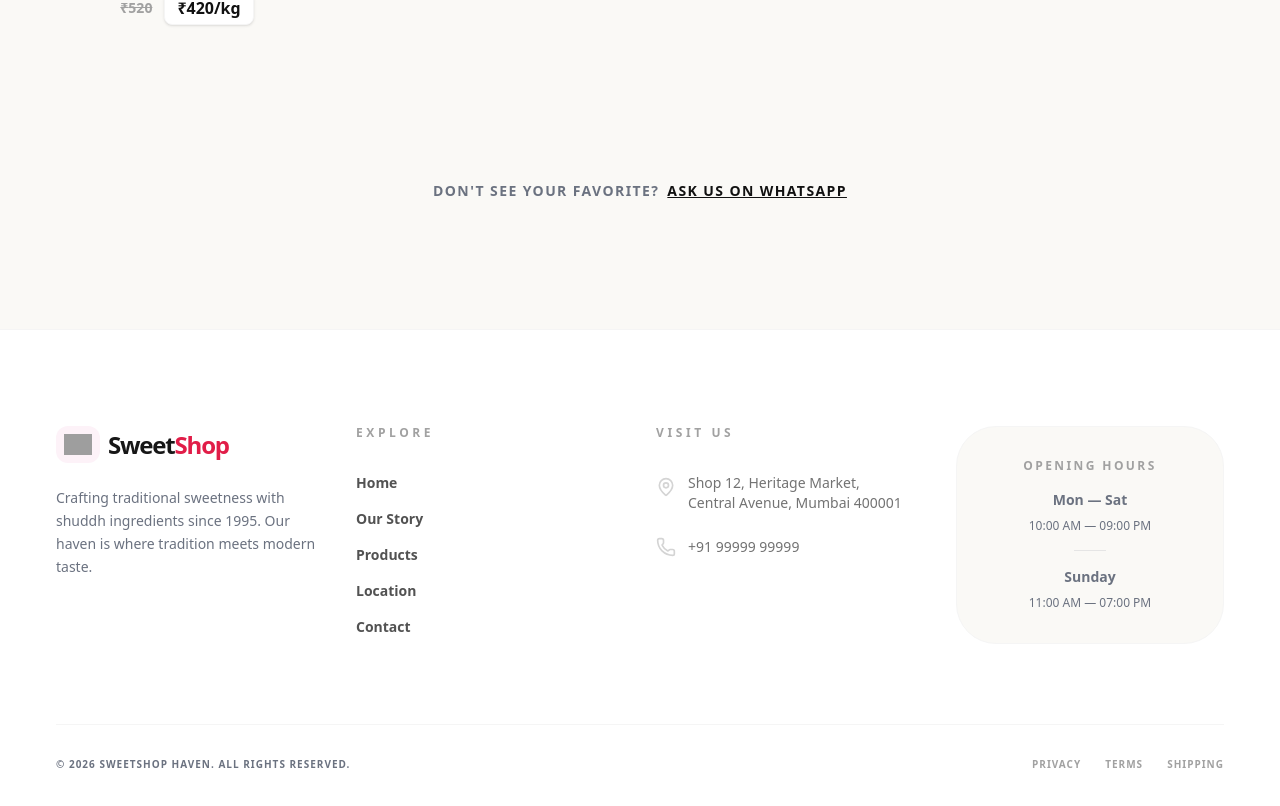
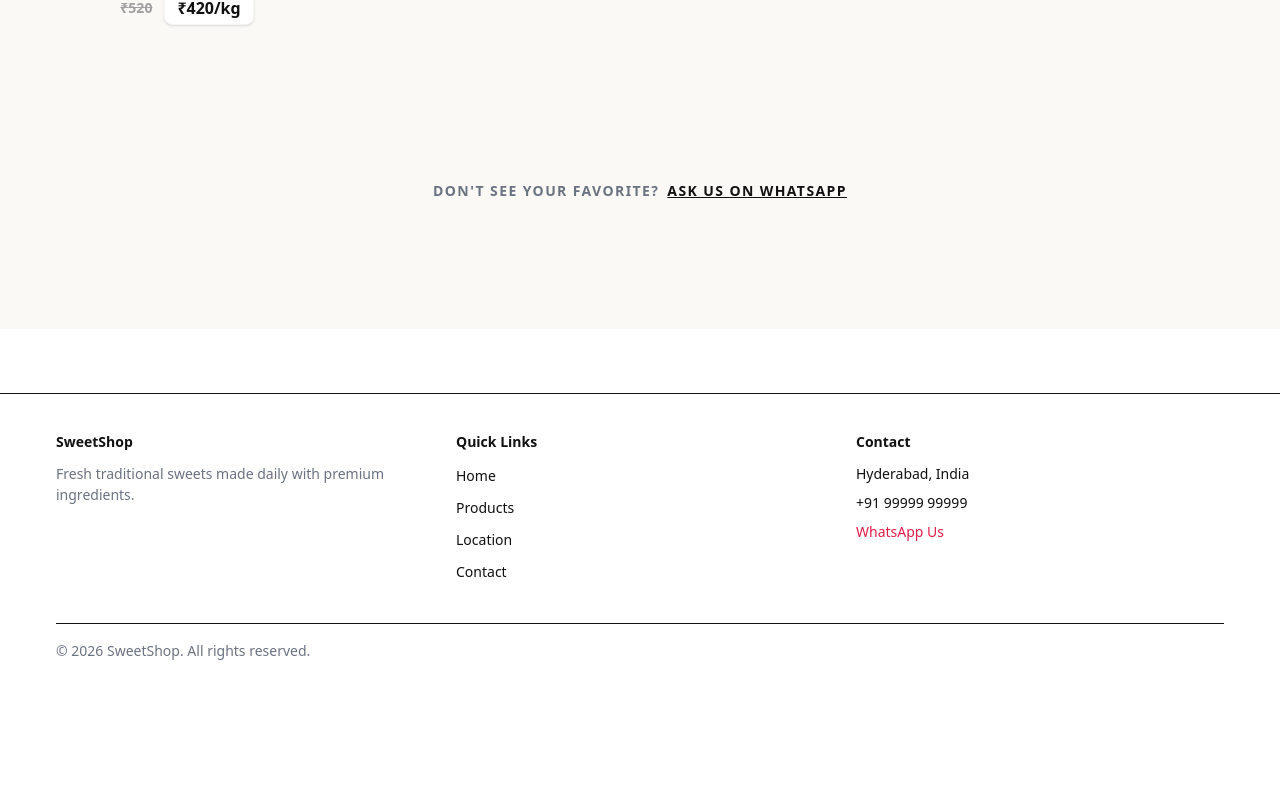
Before and after one commit to md-faizanahmad/sweets-shop, a Next.js app: page / in a window 1280 px wide. Shown: the part 1915-2721 px from the top of the page. After the commit the page ends 2592 px from the top, so only its background shows below. Built offline with nearby package versions, Linux system fonts and the light colour scheme; grey boxes are pictures that could not be loaded.

Commit message:
feat: created Location and SocilLink Componennt

```diff
--- /dev/null
+++ b/src/components/layouts/config/footer.config.ts
@@ -0,0 +1,33 @@
+export type FooterLink = {
+  label: string;
+  href: string;
+};
+
+export type FooterConfig = {
+  brand: string;
+  description: string;
+  links: FooterLink[];
+  contact: {
+    phone: string;
+    whatsapp: string;
+    location: string;
+  };
+};
+
+export const footerConfig: FooterConfig = {
+  brand: "SweetShop",
+  description: "Fresh traditional sweets made daily with premium ingredients.",
+
+  links: [
+    { label: "Home", href: "/" },
+    { label: "Products", href: "#products" },
+    { label: "Location", href: "#location" },
+    { label: "Contact", href: "#contact" },
+  ],
+
+  contact: {
+    phone: "+91 99999 99999",
+    whatsapp: "https://wa.me/919999999999",
+    location: "Hyderabad, India",
+  },
+};
--- /dev/null
+++ b/src/components/layouts/config/location.config.ts
@@ -0,0 +1,13 @@
+export type LocationConfig = {
+  embedUrl: string;
+  directionsUrl: string;
+  address: string;
+};
+
+export const locationConfig: LocationConfig = {
+  embedUrl: "https://www.google.com/maps?q=Hyderabad&output=embed",
+
+  directionsUrl: "https://www.google.com/maps/dir/?api=1&destination=Hyderabad",
+
+  address: "Hyderabad, India",
+};
--- /dev/null
+++ b/src/components/layouts/footer-meta.tsx
@@ -0,0 +1,9 @@
+"use client";
+
+export function FooterMeta() {
+  return (
+    <p className="text-small text-(--muted)">
+      © {new Date().getFullYear()} SweetShop. All rights reserved.
+    </p>
+  );
+}
--- a/src/components/layouts/footer.tsx
+++ b/src/components/layouts/footer.tsx
@@ -1,125 +1,65 @@
-"use client";
-
 import Link from "next/link";
-import Image from "next/image";
-import { motion } from "framer-motion";
-import { MapPin, Phone, Mail, ArrowUpRight, Cookie } from "lucide-react";
-import { NAV_LINKS } from "@/@types/nav";
+import { Container } from "@/components/ui/container";
+import { footerConfig } from "./config/footer.config";
+import { FooterMeta } from "./footer-meta";
 
 export function Footer() {
-  const currentYear = new Date().getFullYear();
+  const { brand, description, links, contact } = footerConfig;
 
   return (
-    <footer className="relative bg-white pt-24 pb-12 overflow-hidden border-t border-neutral-100">
-      {/* Organic Background Decoration */}
-      <div className="absolute top-0 left-1/2 -translate-x-1/2 w-full h-24 bg-[#FAF9F6] rounded-[0_0_100%_100%] -z-10" />
-
-      <div className="container mx-auto px-6">
-        <div className="grid grid-cols-1 md:grid-cols-2 lg:grid-cols-4 gap-12 lg:gap-8">
-          {/* 1. Brand Identity */}
-          <div className="space-y-6 text-center md:text-left">
-            <Link href="/" className="inline-flex items-center gap-2 group">
-              <div className="bg-pink-50 p-2 rounded-xl group-hover:rotate-12 transition-transform">
-                <Image src="/brandIcon.png" alt="Logo" width={28} height={28} />
-              </div>
-              <span className="text-2xl font-black tracking-tighter text-neutral-900">
-                Sweet<span style={{ color: "var(--nav-hover)" }}>Shop</span>
-              </span>
-            </Link>
-            <p className="text-neutral-500 leading-relaxed text-sm max-w-xs mx-auto md:mx-0">
-              Crafting traditional sweetness with shuddh ingredients since 1995.
-              Our haven is where tradition meets modern taste.
-            </p>
-            {/* <div className="flex items-center justify-center md:justify-start gap-4">
-              {[Instagram, Facebook].map((Icon, i) => (
-                <motion.a
-                  key={i}
-                  href="#"
-                  whileHover={{ y: -4 }}
-                  className="p-3 rounded-full bg-[#FAF9F6] text-neutral-400 hover:text-[var(--nav-hover)] transition-colors border border-neutral-100"
-                >
-                  <Icon className="w-5 h-5" />
-                </motion.a>
-              ))}
-            </div> */}
+    <footer className="border-t mt-16">
+      <Container>
+        <div className="py-10 grid gap-8 md:grid-cols-3">
+          {/* Brand */}
+          <div>
+            <h3 className="text-sm font-semibold">{brand}</h3>
+            <p className="text-small mt-3">{description}</p>
           </div>
 
-          {/* 2. Quick Navigation */}
-          <div className="text-center md:text-left">
-            <h4 className="font-black text-xs uppercase tracking-[0.3em] text-neutral-400 mb-8">
-              Explore
-            </h4>
-            <ul className="space-y-4">
-              {NAV_LINKS.map((link) => (
-                <li key={link.href}>
+          {/* Links */}
+          <div>
+            <h4 className="text-sm font-medium mb-3">Quick Links</h4>
+            <ul className="space-y-2">
+              {links.map((link) => (
+                <li key={link.label}>
                   <Link
                     href={link.href}
-                    className="group flex items-center justify-center md:justify-start gap-2 text-sm font-bold text-neutral-600 hover:text-[var(--nav-hover)] transition-colors"
+                    className="text-small hover:text-[var(--primary)] transition"
                   >
                     {link.label}
-                    <ArrowUpRight className="w-3 h-3 opacity-0 group-hover:opacity-100 transition-opacity" />
                   </Link>
                 </li>
               ))}
             </ul>
           </div>
 
-          {/* 3. Contact Info */}
-          <div className="text-center md:text-left">
-            <h4 className="font-black text-xs uppercase tracking-[0.3em] text-neutral-400 mb-8">
-              Visit Us
-            </h4>
-            <ul className="space-y-6">
-              <li className="flex flex-col md:flex-row items-center md:items-start gap-3">
-                <MapPin className="w-5 h-5 text-neutral-300 mt-1 shrink-0" />
-                <span className="text-sm text-neutral-500 font-medium">
-                  Shop 12, Heritage Market,
-                  <br />
-                  Central Avenue, Mumbai 400001
-                </span>
+          {/* Contact */}
+          <div>
+            <h4 className="text-sm font-medium mb-3">Contact</h4>
+            <ul className="space-y-2 text-small">
+              <li>{contact.location}</li>
+              <li>
+                <a href={`tel:${contact.phone}`}>{contact.phone}</a>
               </li>
-              <li className="flex flex-col md:flex-row items-center md:items-start gap-3">
-                <Phone className="w-5 h-5 text-neutral-300 shrink-0" />
-                <span className="text-sm text-neutral-500 font-medium">
-                  +91 99999 99999
-                </span>
+              <li>
+                <a
+                  href={contact.whatsapp}
+                  target="_blank"
+                  rel="noopener noreferrer"
+                  className="text-[var(--primary)]"
+                >
+                  WhatsApp Us
+                </a>
               </li>
             </ul>
           </div>
-
-          {/* 4. Business Hours */}
-          <div className="bg-[#FAF9F6] p-8 rounded-[40px] border border-neutral-100 text-center">
-            <h4 className="font-black text-xs uppercase tracking-[0.2em] text-neutral-400 mb-4">
-              Opening Hours
-            </h4>
-            <div className="space-y-2">
-              <p className="text-sm font-black text-neutral-900">Mon — Sat</p>
-              <p className="text-xs text-neutral-500">10:00 AM — 09:00 PM</p>
-              <div className="h-px w-8 bg-neutral-200 mx-auto my-4" />
-              <p className="text-sm font-black text-neutral-900">Sunday</p>
-              <p className="text-xs text-neutral-500">11:00 AM — 07:00 PM</p>
-            </div>
-          </div>
         </div>
 
-        {/* Bottom Bar */}
-        <div className="mt-20 pt-8 border-t border-neutral-100 flex flex-col md:flex-row items-center justify-between gap-6">
-          <p className="text-[10px] font-bold uppercase tracking-widest text-neutral-400">
-            © {currentYear} SweetShop Haven. All Rights Reserved.
-          </p>
-          <div className="flex items-center gap-6">
-            {["Privacy", "Terms", "Shipping"].map((item) => (
-              <a
-                key={item}
-                href="#"
-                className="text-[10px] font-black uppercase tracking-widest text-neutral-400 hover:text-neutral-900 transition-colors"
-              >
-                {item}
-              </a>
-            ))}
-          </div>
+        {/* Bottom */}
+        <div className="py-4 border-t flex justify-between items-center">
+          <FooterMeta />
         </div>
-      </div>
+      </Container>
     </footer>
   );
 }
--- /dev/null
+++ b/src/components/ui/Location.tsx
@@ -0,0 +1,46 @@
+import { Container } from "@/components/ui/container";
+import { locationConfig } from "../layouts/config/location.config";
+
+export function Location() {
+  return (
+    <section id="location" className="py-12 md:py-16">
+      <Container>
+        <div className="mb-6">
+          <h2 className="text-heading">Visit Our Shop</h2>
+          <p className="text-body mt-2">
+            Find us easily and get directions in one click.
+          </p>
+        </div>
+
+        <div className="grid gap-6 md:grid-cols-2 items-center">
+          {/* Map */}
+          <div className="w-full h-[300px] md:h-[400px] rounded-lg overflow-hidden border">
+            <iframe
+              src={locationConfig.embedUrl}
+              width="100%"
+              height="100%"
+              loading="lazy"
+              referrerPolicy="no-referrer-when-downgrade"
+              title="Shop Location Map"
+              className="border-0"
+            />
+          </div>
+
+          {/* Info + CTA */}
+          <div>
+            <p className="text-body">{locationConfig.address}</p>
+
+            <a
+              href={locationConfig.directionsUrl}
+              target="_blank"
+              rel="noopener noreferrer"
+              className="inline-flex mt-4 h-11 items-center justify-center rounded-md px-5 text-sm font-medium bg-[var(--primary)] text-white hover:opacity-90 transition"
+            >
+              Get Directions
+            </a>
+          </div>
+        </div>
+      </Container>
+    </section>
+  );
+}
--- /dev/null
+++ b/src/components/ui/SocialLink.tsx
@@ -0,0 +1,33 @@
+type SocialLink = {
+  label: string;
+  href: string;
+};
+
+const socialLinks: SocialLink[] = [
+  {
+    label: "Instagram",
+    href: "https://instagram.com/",
+  },
+  {
+    label: "Facebook",
+    href: "https://facebook.com/",
+  },
+];
+
+export function SocialLinks() {
+  return (
+    <div className="flex gap-4">
+      {socialLinks.map((item) => (
+        <a
+          key={item.label}
+          href={item.href}
+          target="_blank"
+          rel="noopener noreferrer"
+          className="text-sm text-[var(--muted)] hover:text-[var(--primary)] transition"
+        >
+          {item.label}
+        </a>
+      ))}
+    </div>
+  );
+}
```
